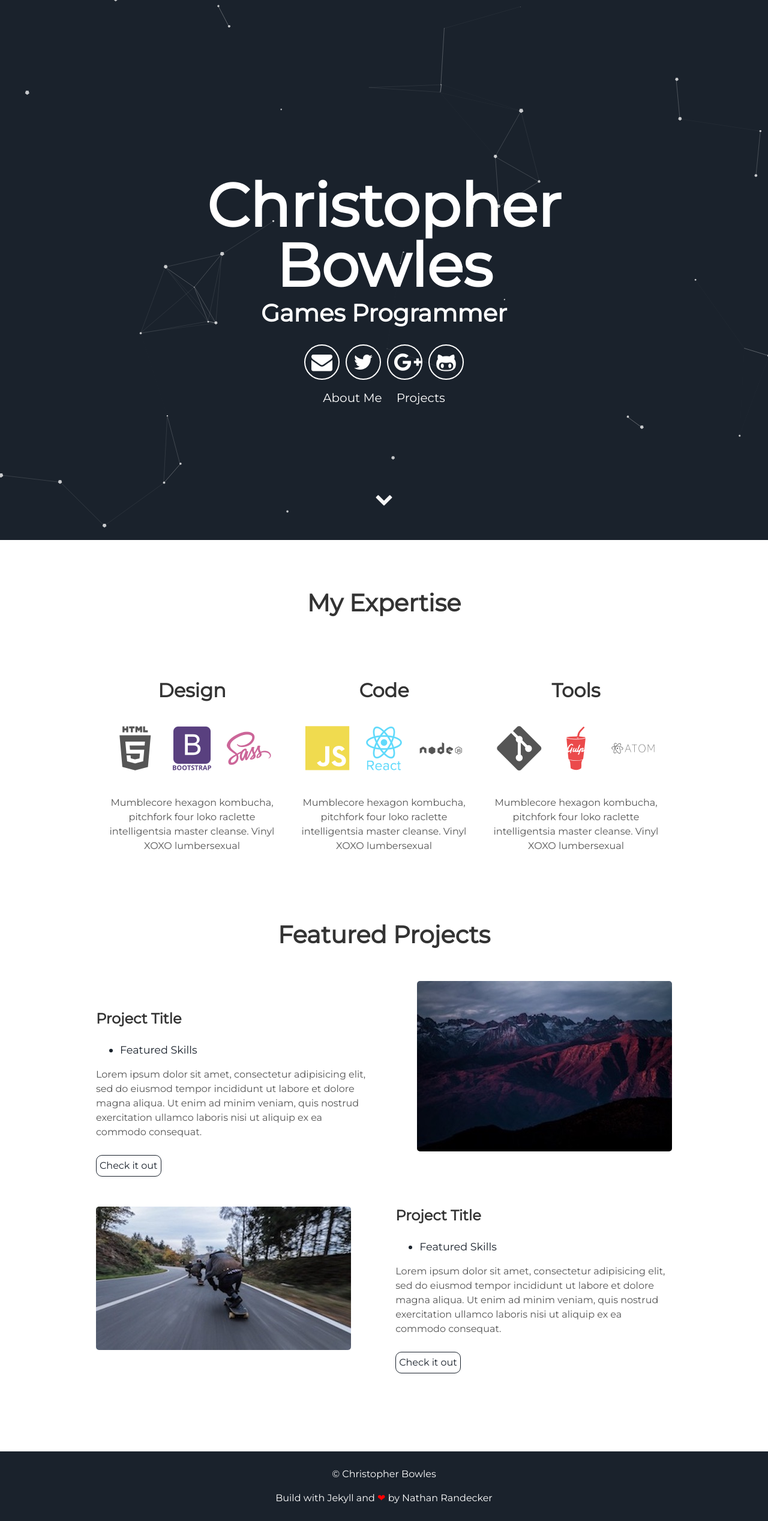
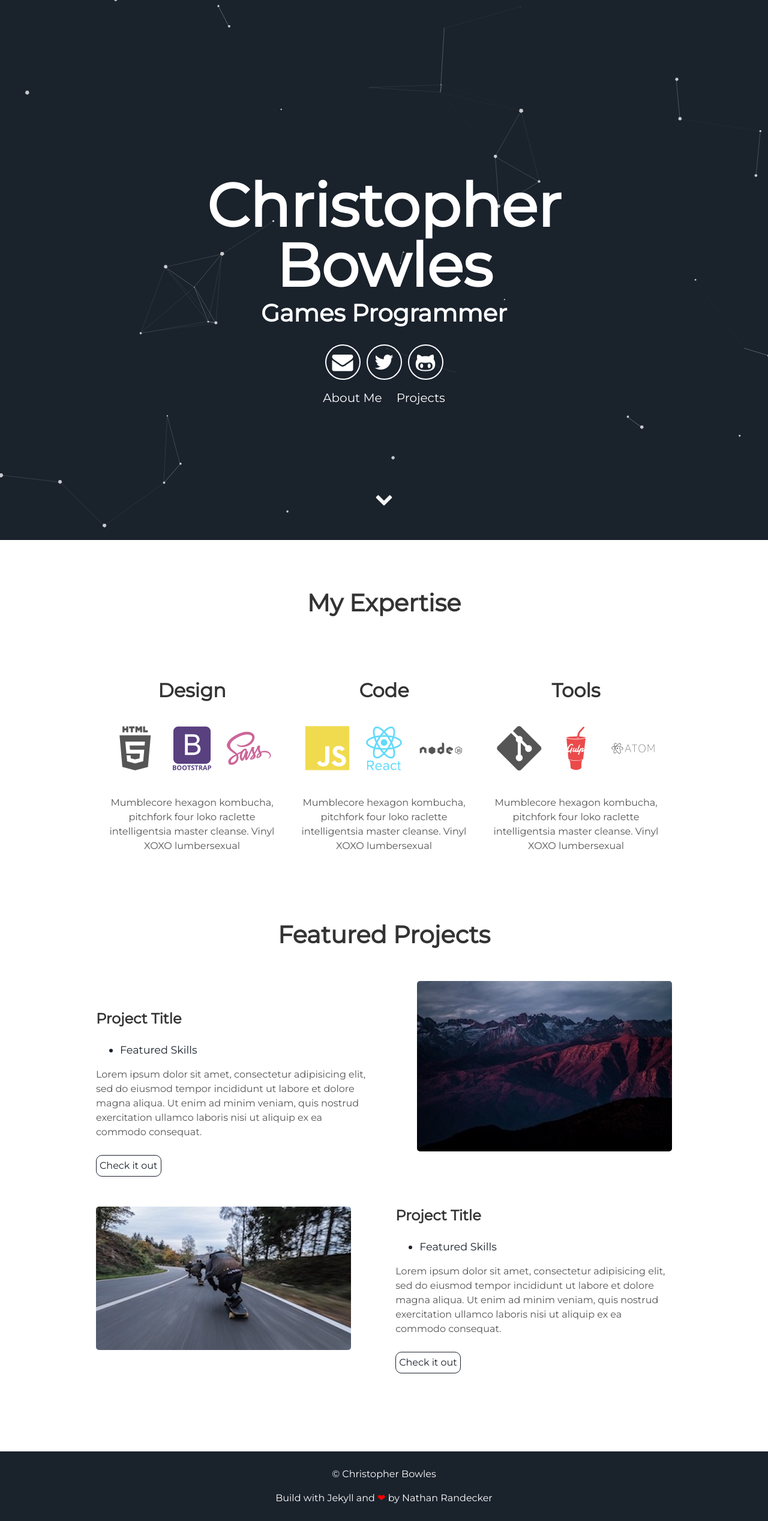
Before and after one commit to Cris-Bwls/Cris-Bwls.github.io, a Jekyll site: the page built from index.html, in a window 1280 px wide. Shown: the whole page at 60% size. Built offline with Jekyll 4.4.1, drawn with Linux system fonts in a browser that asks for light colours.

Commit message:
improved header

```diff
--- a/_includes/header.html
+++ b/_includes/header.html
@@ -5,10 +5,9 @@
         <span class="site-description">{{site.user_title}}</span>
       </h1>
       <div class="header-icons">
-        <a aria-label="Send email" href="#"><i class="icon fa fa-envelope"></i></a>
-        <a aria-label="My Twitter" target="_blank" href="#"><i class="icon fa fa-twitter" aria-hidden="true"></i></a>
-        <a aria-label="My Google Plus" target="_blank" href="#"><i class="icon fa fa-google-plus" aria-hidden="true"></i></a>
-        <a aria-label="My Github" target="_blank" href="#"><i class="icon fa fa-github-alt" aria-hidden="true"></i></a>
+        <a aria-label="Send email" href="mailto:" + site.email><i class="icon fa fa-envelope"></i></a>
+        <a aria-label="My Twitter" target="_blank" href="https://twitter.com/" + site.twitter_username><i class="icon fa fa-twitter" aria-hidden="true"></i></a>
+        <a aria-label="My Github" target="_blank" href="https://github.com/" + site.github_username><i class="icon fa fa-github-alt" aria-hidden="true"></i></a>
       </div>
       <div class="header-links">
         <a class="link" href="#about" data-scroll>About Me</a>
```
